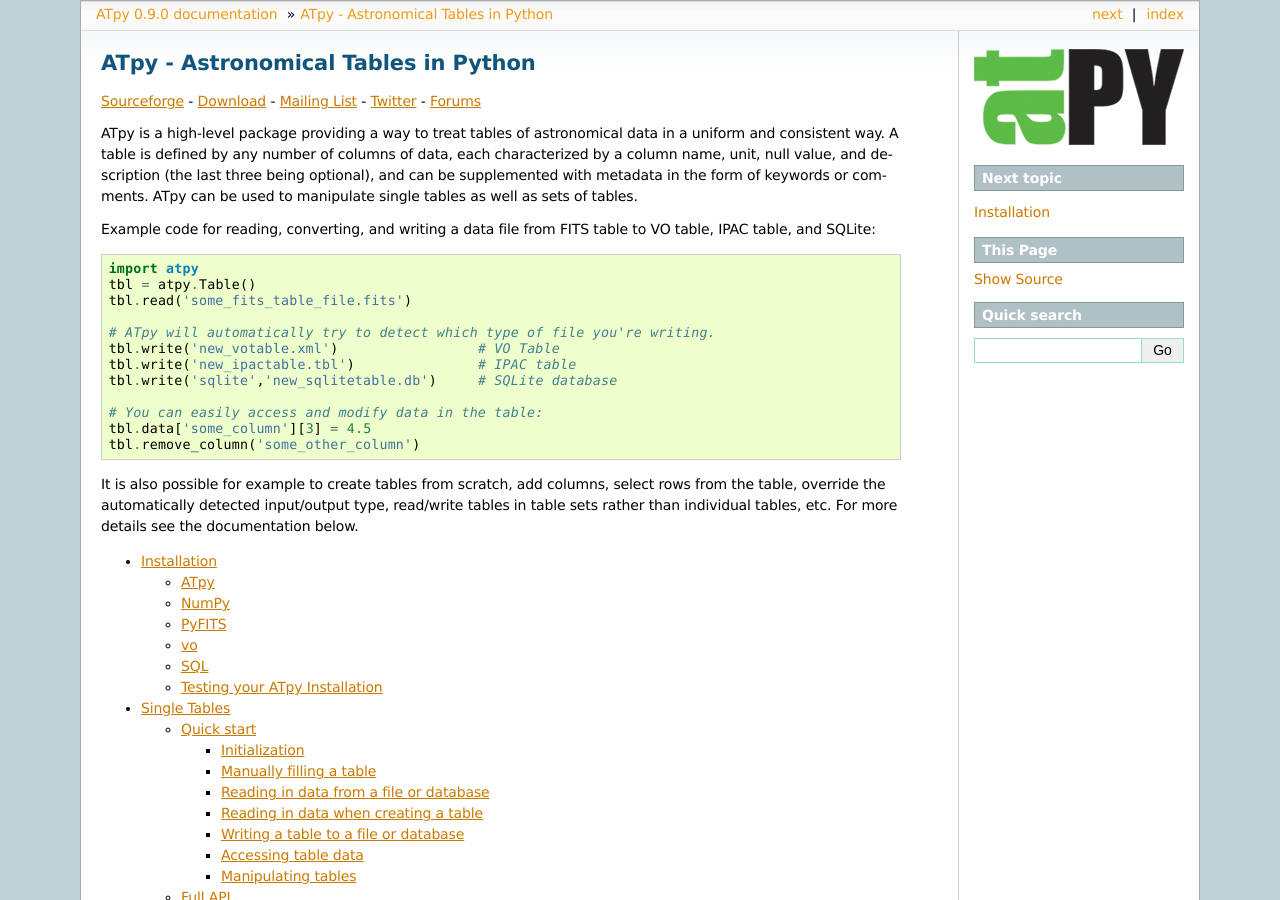
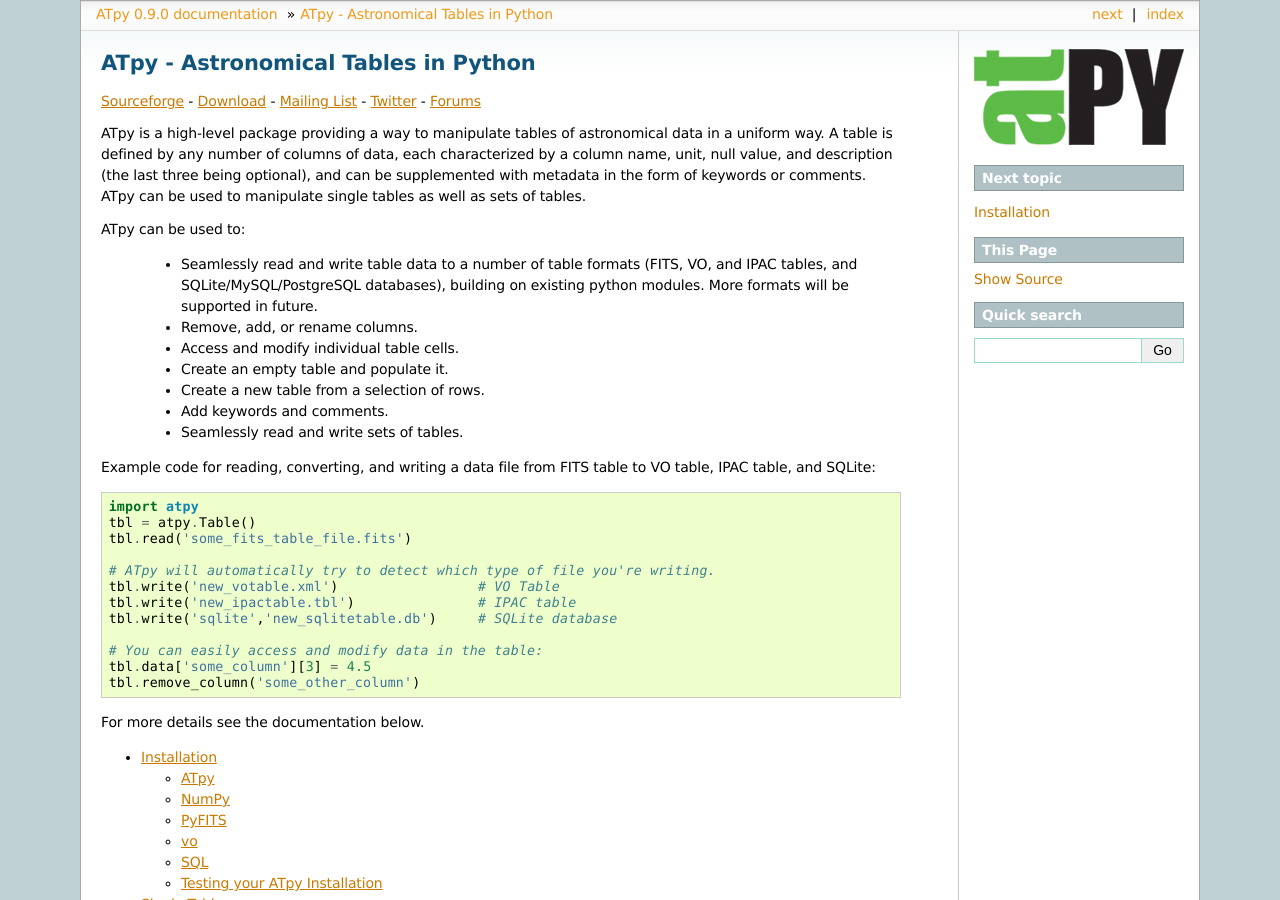
Before and after one commit to atpy/atpy.github.com, a Sphinx documentation site: the page built from source/index.rst, in a window 1280 px wide and 900 px high. Built offline with Sphinx 7.4.7, drawn with Linux system fonts in a browser that asks for light colours.

Commit message:
- updated front page text
git-svn-id: https://atpy.svn.sourceforge.net/svnroot/atpy/documentation@64 a84d3894-9e97-4a94-862a-515d26404f57

```diff
--- a/source/index.rst
+++ b/source/index.rst
@@ -3,12 +3,25 @@
 
 `Sourceforge <http://sourceforge.net/projects/atpy/>`_ - `Download <https://sourceforge.net/projects/atpy/files/>`_ - `Mailing List <http://lists.sourceforge.net/lists/listinfo/atpy-announce>`_ - `Twitter <http://twitter.com/astropython/>`_ - `Forums <http://sourceforge.net/apps/phpbb/atpy/>`_
 
-ATpy is a high-level package providing a way to treat tables of astronomical
-data in a uniform and consistent way. A table is defined by any number of
-columns of data, each characterized by a column name, unit, null value, and
-description (the last three being optional), and can be supplemented with
-metadata in the form of keywords or comments. ATpy can be used to manipulate
-single tables as well as sets of tables.
+ATpy is a high-level package providing a way to manipulate tables of
+astronomical data in a uniform way. A table is defined by any number
+of columns of data, each characterized by a column name, unit, null
+value, and description (the last three being optional), and can be
+supplemented with metadata in the form of keywords or comments. ATpy
+can be used to manipulate single tables as well as sets of tables.
+
+ATpy can be used to:
+
+     * Seamlessly read and write table data to a number of table
+       formats (FITS, VO, and IPAC tables, and
+       SQLite/MySQL/PostgreSQL databases), building on existing
+       python modules. More formats will be supported in future.
+     * Remove, add, or rename columns.
+     * Access and modify individual table cells.
+     * Create an empty table and populate it.
+     * Create a new table from a selection of rows.
+     * Add keywords and comments.
+     * Seamlessly read and write sets of tables.
 
 Example code for reading, converting, and writing a data file from FITS table
 to VO table, IPAC table, and SQLite::
@@ -26,10 +39,7 @@
     tbl.data['some_column'][3] = 4.5
     tbl.remove_column('some_other_column')
 
-It is also possible for example to create tables from scratch, add columns,
-select rows from the table, override the automatically detected input/output
-type, read/write tables in table sets rather than individual tables, etc. For
-more details see the documentation below.
+For more details see the documentation below.
 
 .. toctree::
   :maxdepth: 3
```
Also changed, not shown: 3 other files.
